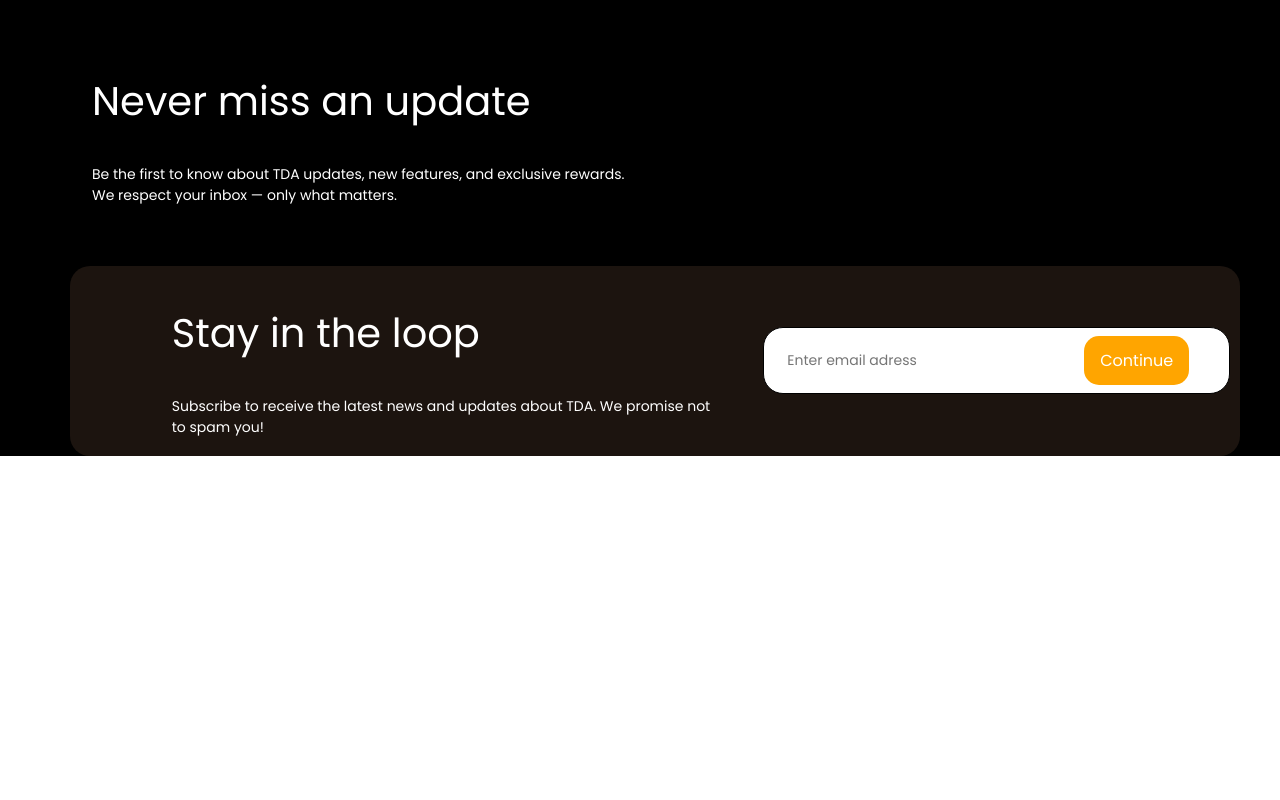
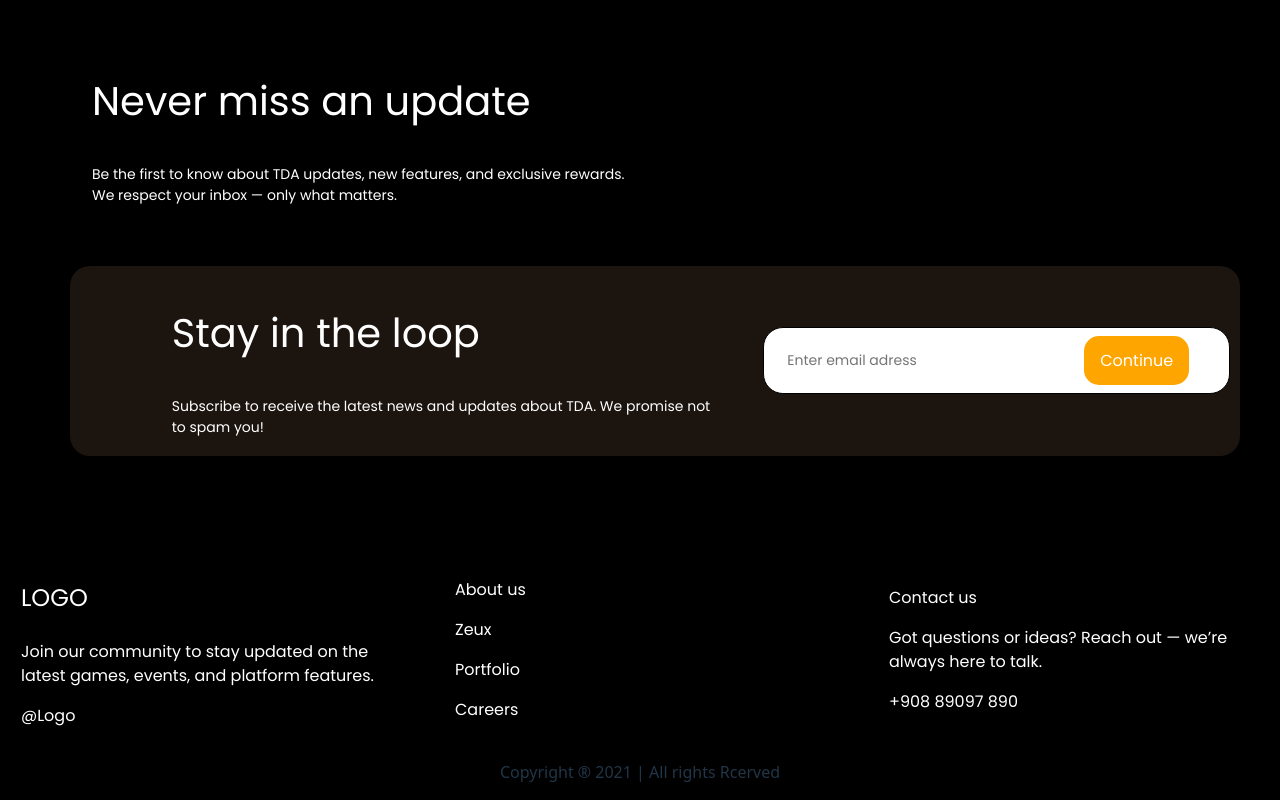
Before and after one commit to yurij842shvets/games-react-project, a React (Vite) app: page / in a window 1280 px wide. Shown: the part 4406-5206 px from the top of the page. Before the commit the page ends 4862 px from the top, so only its background shows below. Built offline with nearby package versions, Linux system fonts and the light colour scheme.

Commit message:
added some styles for footer

```diff
--- a/src/App.jsx
+++ b/src/App.jsx
@@ -1,6 +1,7 @@
 import './App.css'
 import Header from './Header.jsx'
 import MainPart from './MainPart.jsx'
+import Footer from './Footer.jsx'
 
 function App() {
 
@@ -8,6 +9,7 @@ function App() {
     <>
       <Header/>
       <MainPart/>
+      <Footer/>
     </>
   )
 }
--- a/src/Footer.jsx
+++ b/src/Footer.jsx
@@ -0,0 +1,76 @@
+import styled from "styled-components";
+
+const CommonText = styled.p`
+  color: #fff;
+  font-size: 16px;
+  font-family: "Poppins", sans-serif;
+  width: 370px;
+`;
+
+const Logo = styled.h3`
+  color: #fff;
+  font-size: 24px;
+  font-family: "Poppins", sans-serif;
+  font-weight: bold;
+`;
+
+const FooterContainer = styled.footer`
+  margin-top: 100px;
+  display: flex;
+  justify-contnet: center;
+  align-items: center;
+  flex-direction: column;
+
+`
+
+const Container = styled.div`
+  display: flex;
+  justify-content: space-around;
+  align-items: center;
+`
+
+export default function Footer() {
+  return (
+    <>
+      <FooterContainer>
+        <Container>
+          <div>
+            <Logo>LOGO</Logo>
+            <CommonText>
+              Join our community to stay updated on the latest games, events,
+              and platform features.
+            </CommonText>
+            <CommonText>@Logo</CommonText>
+          </div>
+
+          <div>
+            <CommonText>About us</CommonText>
+            <CommonText>Zeux</CommonText>
+            <CommonText>Portfolio</CommonText>
+            <CommonText>Careers</CommonText>
+          </div>
+
+          <div>
+            <CommonText>Contact us</CommonText>
+            <CommonText>
+              Got questions or ideas? Reach out — we’re always here to talk.
+            </CommonText>
+            <CommonText>+908 89097 890</CommonText>
+          </div>
+
+          <div>
+            <div></div>
+            <div></div>
+            <div></div>
+            <div></div>
+          </div>
+        </Container>
+
+        <div>
+          <p>Copyright ® 2021 | All rights Rcerved</p>
+        </div>
+
+      </FooterContainer>
+    </>
+  );
+}
```
Also changed, not shown: src/main/Footer.jsx (deleted, +0 -50 lines).
